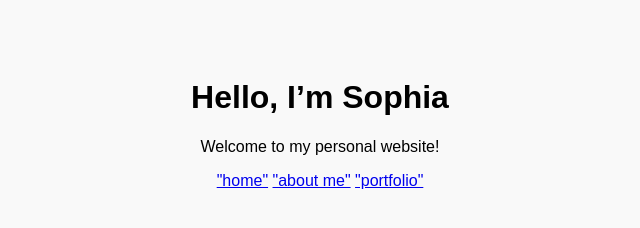
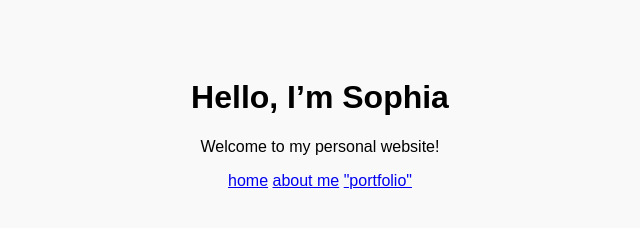
Before and after one commit to sophiagoulopoulos/personal-website, a plain HTML site: page index.html in a window 1280 px wide. Shown: the full height of the page, 320-960 px from the left. Drawn offline with Linux system fonts and the light colour scheme.

Commit message:
nav bars

```diff
--- a/index.html
+++ b/index.html
@@ -11,8 +11,8 @@
   <script src="script.js"></script>
 </body>
   <nav>
-    <a href=index.html>"home"</a>
-    <a href=aboutme.html>"about me"</a>
-    <a href=portfolio.html>"portfolio"</a>
+    <a href="index.html">home</a>
+    <a href="aboutme.html">about me</a>
+    <a href="portfolio.html">"portfolio"</a>
   </nav>
 </html>
```
